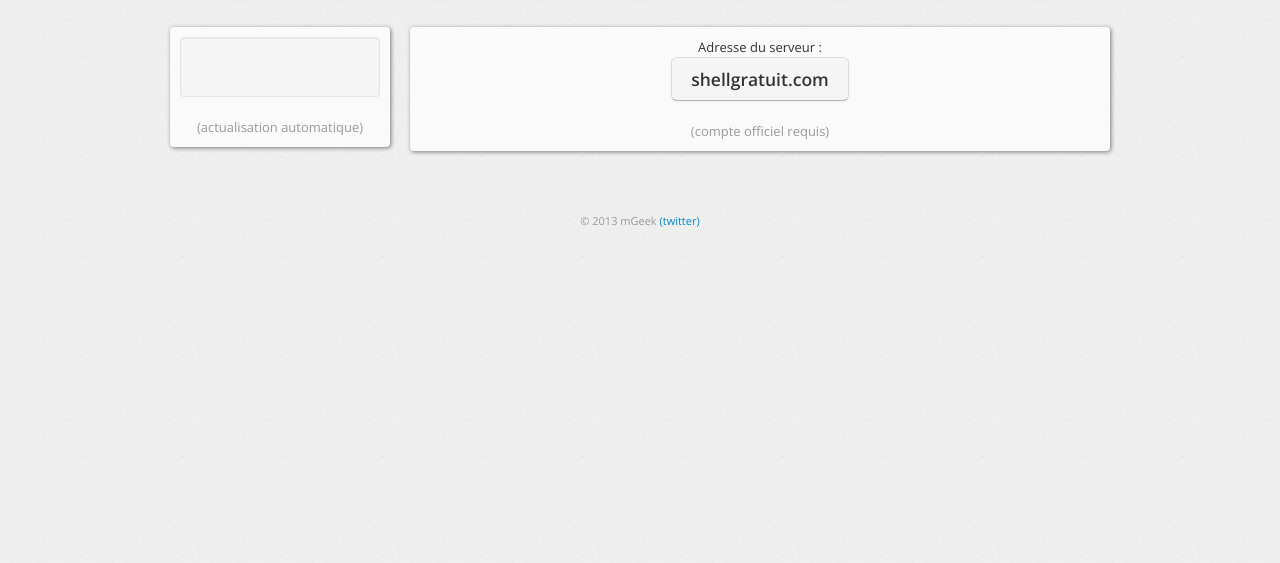
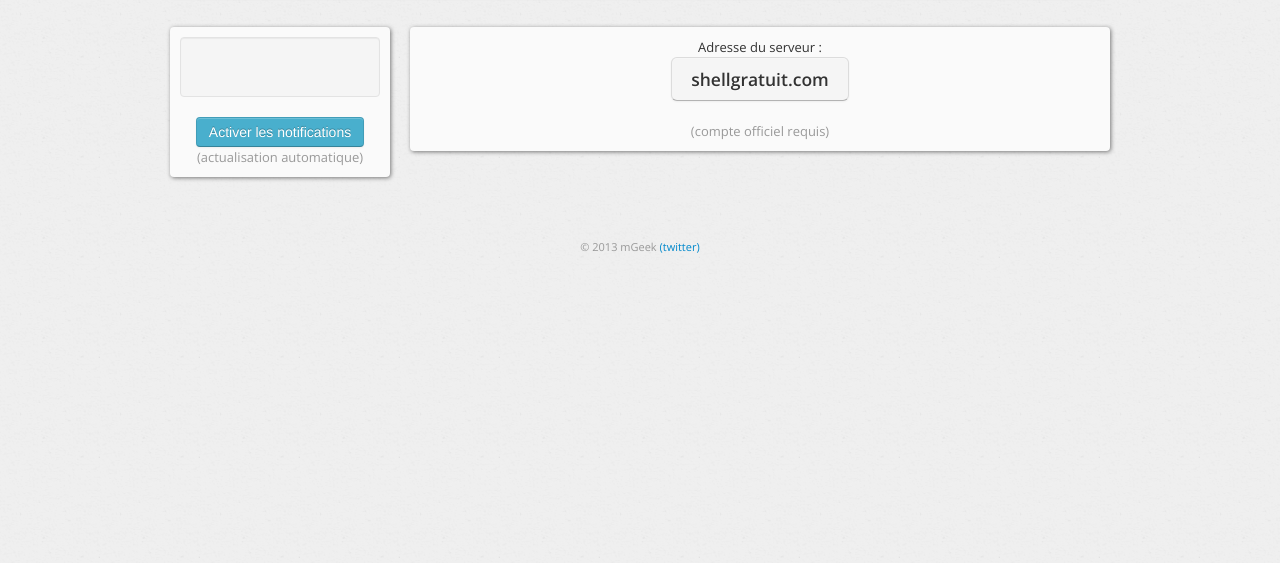
Before and after one commit to kyriog/hungergames-site, a plain HTML site: page index.html in a window 1280 px wide. Shown: the part 237-800 px from the top of the page. Drawn offline with nearby package versions, Linux system fonts and the light colour scheme; no server answers; a web font is replaced by a local one.

Commit message:
Display "activate notifications" button on compatible navigators

```diff
--- a/index.html
+++ b/index.html
@@ -83,6 +83,9 @@
 							</span>
 						</div>
 					</div>
+					<div id="notifButton" class="hide" style="text-align: center;">
+						<button onclick="activateNotifications()" class="btn btn-info">Activer les notifications</button>
+					</div>
 					<center class="muted">(actualisation automatique)</center>
 				</span>
 				<span class="span9 panel">
@@ -140,6 +143,10 @@
 			}
 			refresh();
 			window.setInterval(refresh, 5000);
+
+			if(Notification) {
+				$("#notifButton").show();
+			}
 		</script>
 
 	</body>
```
